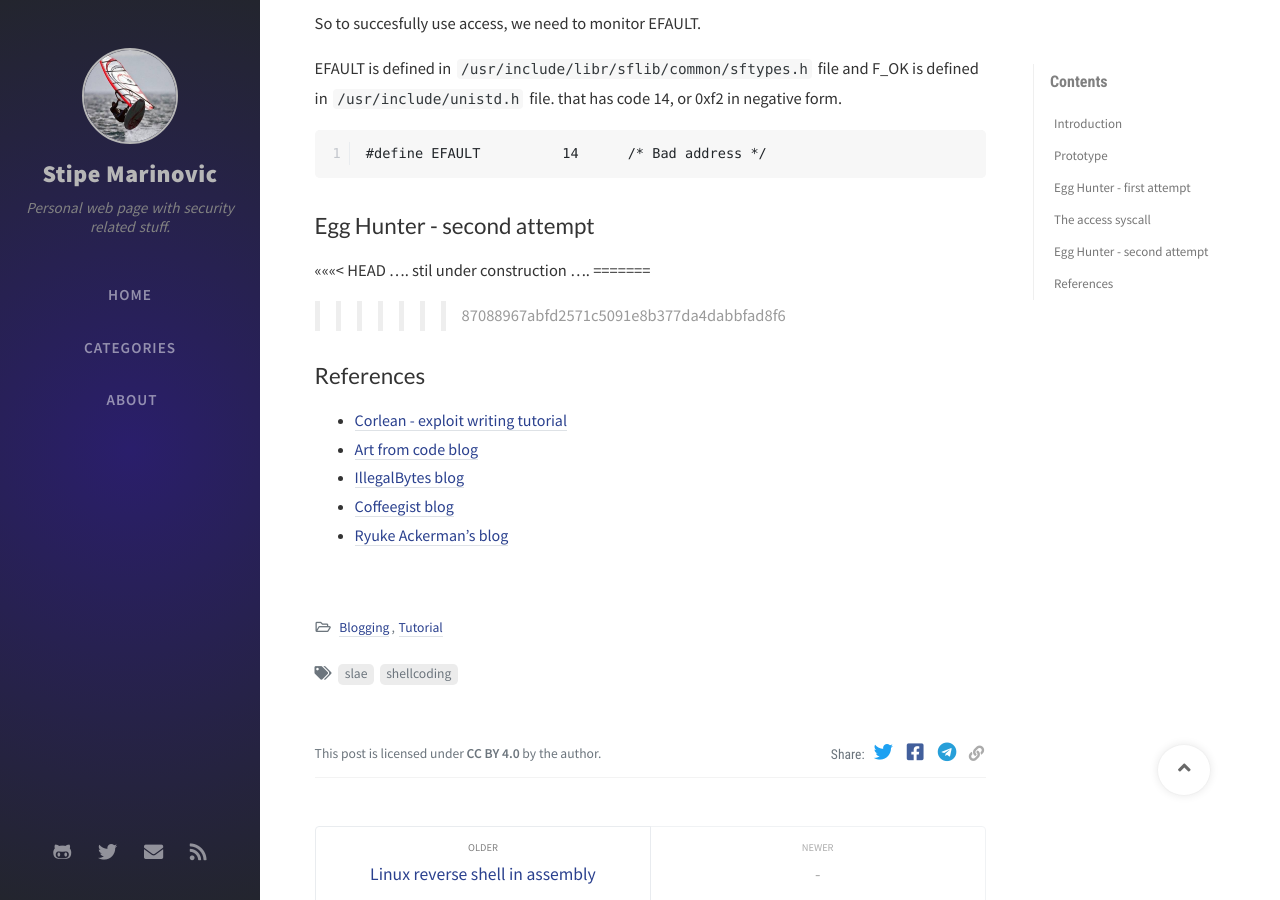
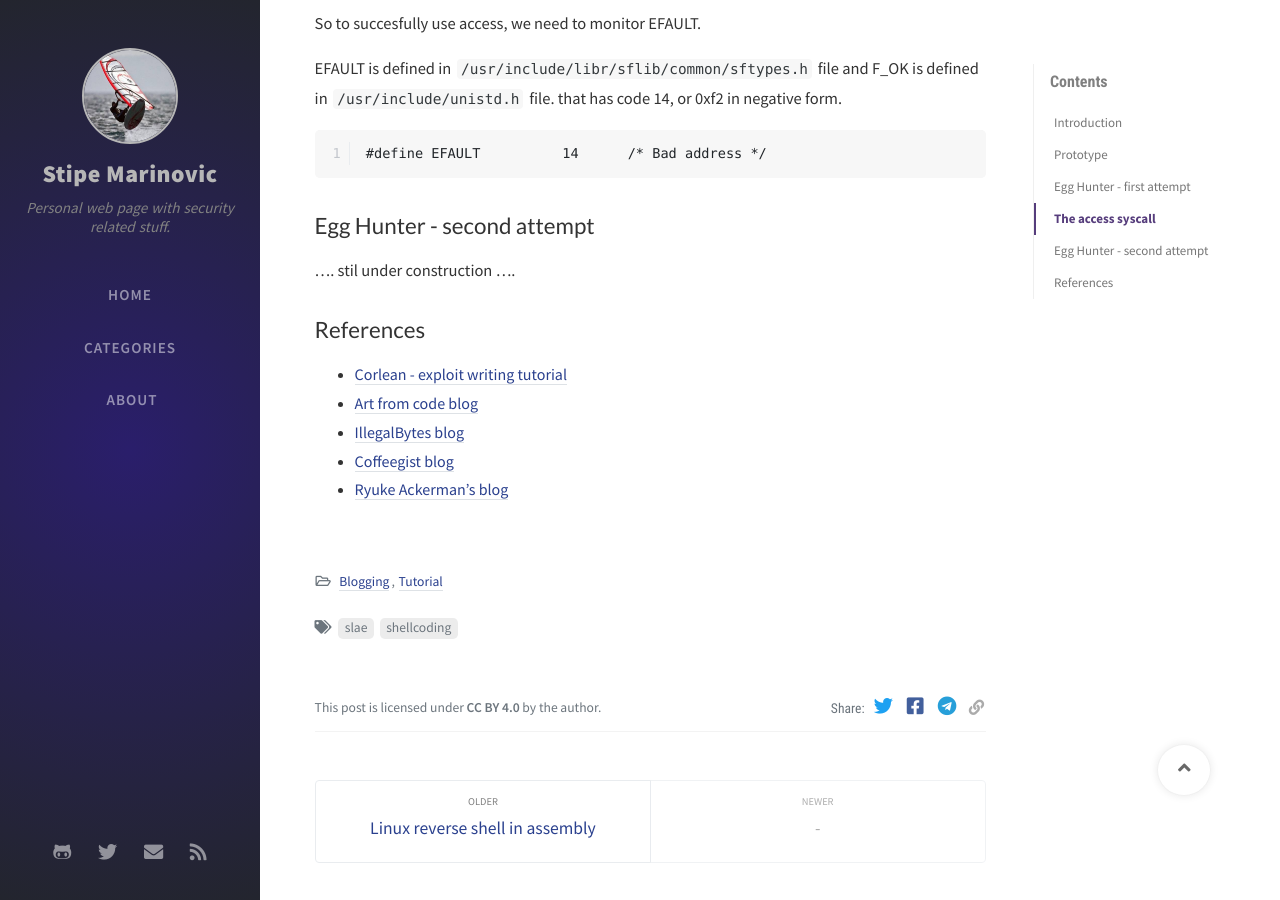
Before and after one commit to smarinovic/smarinovic.github.io, a Jekyll site: the page built from _posts/2020-05-28-EggHunter.md, in a window 1280 px wide and 900 px high, scrolled down 2780 px. Built offline with Jekyll 4.4.1, drawn with Linux system fonts in a browser that asks for light colours; nearby versions of some CDN libraries; comment, search, counter and statistics services are not loaded.

Commit message:
workign on egghunter code

```diff
--- a/_posts/2020-05-28-EggHunter.md
+++ b/_posts/2020-05-28-EggHunter.md
@@ -108,11 +108,8 @@
 
 ## Egg Hunter - second attempt ##
 
-<<<<<<< HEAD
 .... stil under construction ....
-=======
 
->>>>>>> 87088967abfd2571c5091e8b377da4dabbfad8f6
 
 ## References ##
 
```
